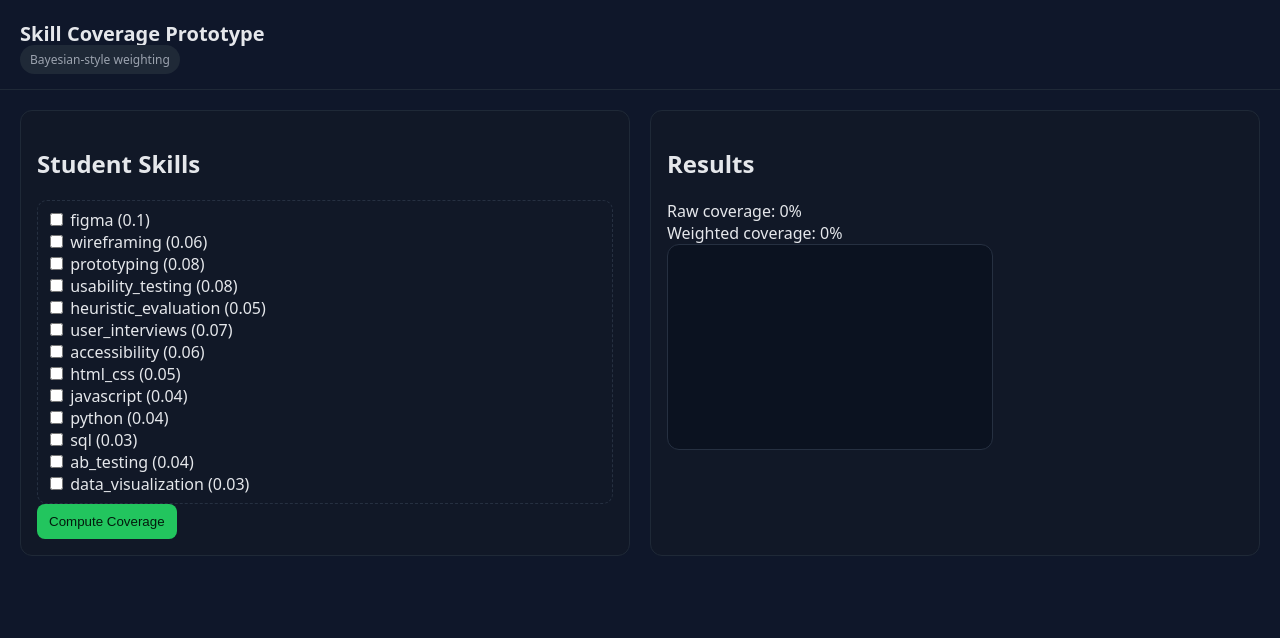
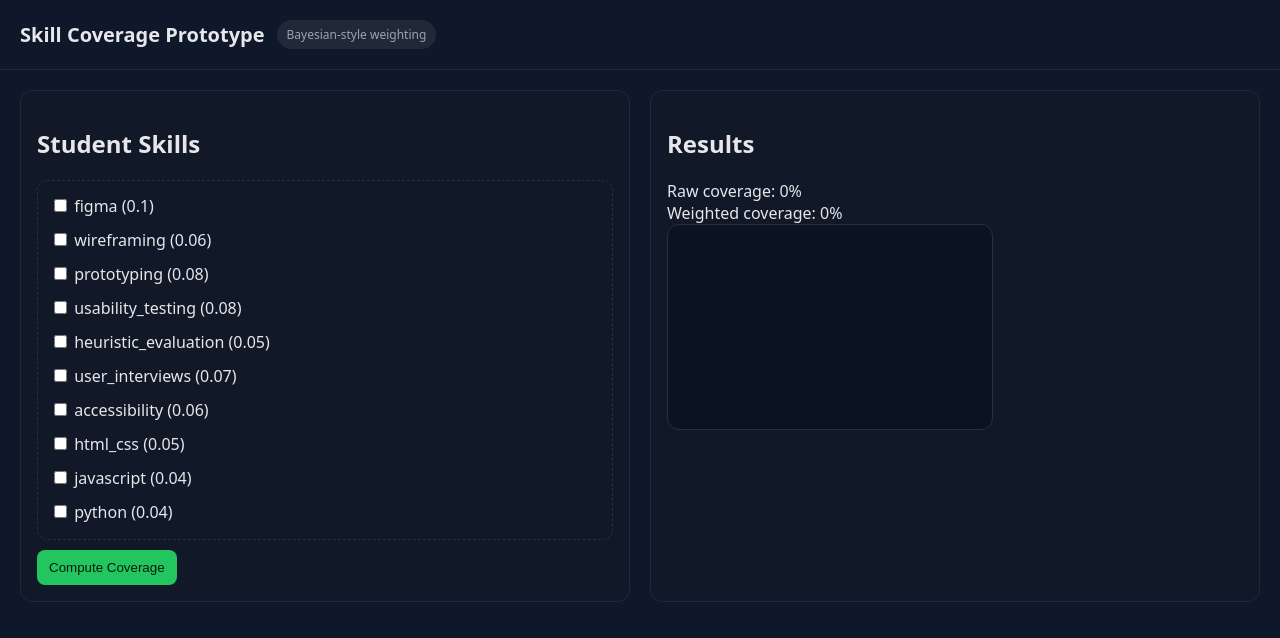
Before and after one commit to livitto/skill-benchmarking, a plain HTML site: page index.html in a window 1280 px wide. Drawn offline with nearby package versions, Linux system fonts and the light colour scheme.

Commit message:
Update style.css

```diff
--- a/style.css
+++ b/style.css
@@ -1,10 +1,18 @@
-:root { --bg:#0f172a; --card:#111827; --text:#e5e7eb; --muted:#9ca3af; --accent:#22c55e; }
-body { margin:0; font-family: system-ui, sans-serif; background: var(--bg); color: var(--text); }
-header { padding:20px; border-bottom:1px solid #1f2937; }
+:root { --bg:#0f172a; --card:#111827; --text:#e5e7eb; --muted:#9ca3af; --accent:#22c55e; --border:#1f2937; }
+* { box-sizing: border-box; }
+body { margin:0; font-family: system-ui, -apple-system, Segoe UI, Roboto, Inter, Arial, sans-serif; background: var(--bg); color: var(--text); }
+header { padding:20px; border-bottom:1px solid var(--border); display:flex; gap:12px; align-items:center; }
 header h1 { margin:0; font-size:20px; }
-.pill { background:#1f2937; padding:6px 10px; border-radius:999px; color:var(--muted); font-size:12px;}
+.pill { background:var(--border); padding:6px 10px; border-radius:999px; color:var(--muted); font-size:12px; }
+
 main { padding:20px; display:grid; grid-template-columns:1fr 1fr; gap:20px; }
-.card { background: var(--card); border:1px solid #1f2937; border-radius:12px; padding:16px; }
-.skill-list { border:1px dashed #263041; border-radius:10px; padding:8px; }
-button { background: var(--accent); color:#031a0d; border:none; padding:10px 12px; border-radius:8px; cursor:pointer; }
+.card { background:var(--card); border:1px solid var(--border); border-radius:12px; padding:16px; }
+.muted { color:var(--muted); }
+
+.skill-list { border:1px dashed #263041; border-radius:10px; padding:8px; max-height:360px; overflow:auto; }
+.skill-list label { display:block; padding:6px 4px; border-radius:8px; }
+.skill-list label:hover { background:#0b1220; }
+
+button { margin-top:10px; background:var(--accent); color:#031a0d; border:none; padding:10px 12px; border-radius:8px; cursor:pointer; }
+
 canvas { background:#0b1220; border-radius:12px; border:1px solid #263041; padding:12px; }
```
